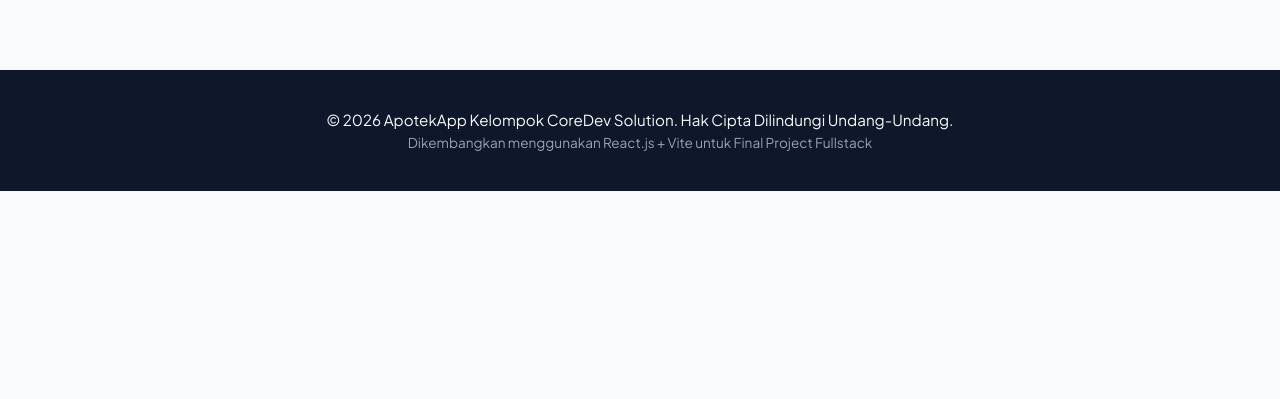
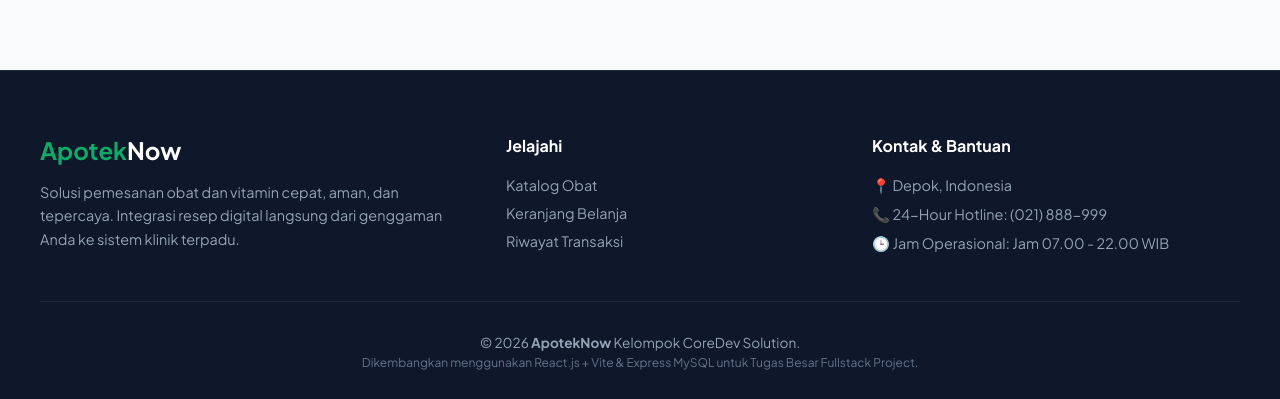
Before and after one commit to Mip-co/Project-Fullstack-CoreDev-Solution, a React app in the folder frontend/: page / in a window 1280 px wide. Shown: the part 1618-2017 px from the top of the page. Before the commit the page ends 1809 px from the top, so only its background shows below. Built offline with nearby package versions, Linux system fonts and the light colour scheme; the HTML template or start-up script is replaced by a standard one.

Commit message:
fix: update footer component

```diff
--- a/frontend/src/components/Footer/Footer.jsx
+++ b/frontend/src/components/Footer/Footer.jsx
@@ -1,13 +1,72 @@
-import styles from "./Footer.module.css";
+import React from 'react';
 
 function Footer() {
   return (
-    <footer className={styles.footer}>
-      <div className={styles.content}>
-        <p>© 2026 ApotekApp Kelompok CoreDev Solution. Hak Cipta Dilindungi Undang-Undang.</p>
-        <p style={{ marginTop: "5px", fontSize: "0.85rem", color: "#94a3b8" }}>
-          Dikembangkan menggunakan React.js + Vite untuk Final Project Fullstack
+    <footer style={{
+      backgroundColor: "#0f172a",
+      color: "#94a3b8",
+      padding: "4rem 2rem 2rem 2rem",
+      fontFamily: "inherit",
+      borderTop: "1px solid #1e293b",
+      marginTop: "5rem"
+    }}>
+      <div style={{
+        maxWidth: "1200px",
+        margin: "0 auto",
+        display: "flex",
+        flexWrap: "wrap",
+        justifyContent: "space-between",
+        gap: "3rem",
+        marginBottom: "3rem"
+      }}>
+        {/* Kolom Kiri: Brand & Deskripsi */}
+        <div style={{ flex: "1 1 300px" }}>
+          <h3 style={{ fontSize: "1.5rem", fontWeight: "800", color: "#0fa968", marginBottom: "1rem", margin_top: 0 }}>
+            Apotek<span style={{ color: "#ffffff" }}>Now</span>
+          </h3>
+          <p style={{ fontSize: "0.9rem", lineHeight: "1.6", color: "#94a3b8" }}>
+            Solusi pemesanan obat dan vitamin cepat, aman, dan tepercaya. Integrasi resep digital langsung dari genggaman Anda ke sistem klinik terpadu.
+          </p>
+        </div>
+
+        {/* Kolom Tengah: Tautan Cepat */}
+        <div style={{ flex: "1 1 200px" }}>
+          <h4 style={{ color: "#ffffff", fontWeight: "700", marginBottom: "1.2rem", margin_top: 0, fontSize: "1rem" }}>
+            Jelajahi
+          </h4>
+          <ul style={{ listStyle: "none", padding: 0, margin: 0, display: "flex", flexDirection: "column", gap: "10px", fontSize: "0.9rem" }}>
+            <li><a href="#katalog" style={{ color: "#94a3b8", textDecoration: "none", transition: "color 0.2s" }}>Katalog Obat</a></li>
+            <li><a href="#keranjang" style={{ color: "#94a3b8", textDecoration: "none" }}>Keranjang Belanja</a></li>
+            <li><a href="#dashboard" style={{ color: "#94a3b8", textDecoration: "none" }}>Riwayat Transaksi</a></li>
+          </ul>
+        </div>
+
+        {/* Kolom Kanan: Info Kontak & Jam Ops */}
+        <div style={{ flex: "1 1 250px" }}>
+          <h4 style={{ color: "#ffffff", fontWeight: "700", marginBottom: "1.2rem", margin_top: 0, fontSize: "1rem" }}>
+            Kontak & Bantuan
+          </h4>
+          <p style={{ fontSize: "0.9rem", margin: "0 0 10px 0" }}>📍 Depok, Indonesia</p>
+          <p style={{ fontSize: "0.9rem", margin: "0 0 10px 0" }}>📞 24-Hour Hotline: (021) 888-999</p>
+          <p style={{ fontSize: "0.9rem", margin: 0 }}>🕒 Jam Operasional: Jam 07.00 - 22.00 WIB</p>
+        </div>
+      </div>
+
+      {/* Bagian Bawah: Hak Cipta */}
+      <div style={{
+        maxWidth: "1200px",
+        margin: "0 auto",
+        paddingTop: "2rem",
+        borderTop: "1px solid #1e293b",
+        textAlign: "center",
+        fontSize: "0.85rem"
+      }}>
+        <p style={{ margin: 0 }}>
+          © 2026 <strong>ApotekNow</strong> Kelompok CoreDev Solution.
         </p>
+        <span style={{ color: "#64748b", display: "block", marginTop: "4px", fontSize: "0.75rem" }}>
+          Dikembangkan menggunakan React.js + Vite & Express MySQL untuk Tugas Besar Fullstack Project.
+        </span>
       </div>
     </footer>
   );
```
